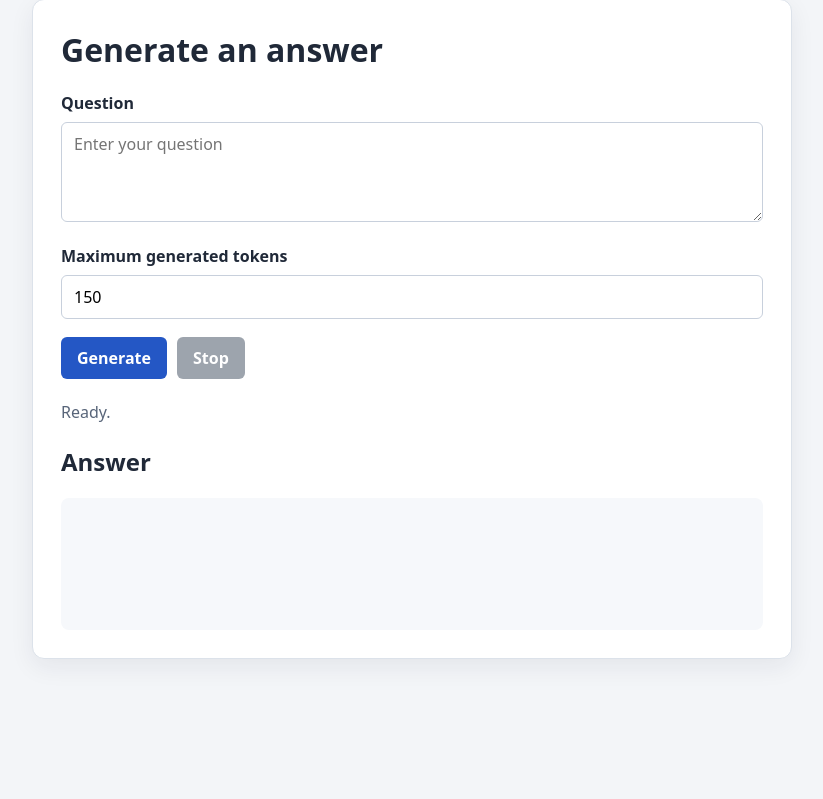
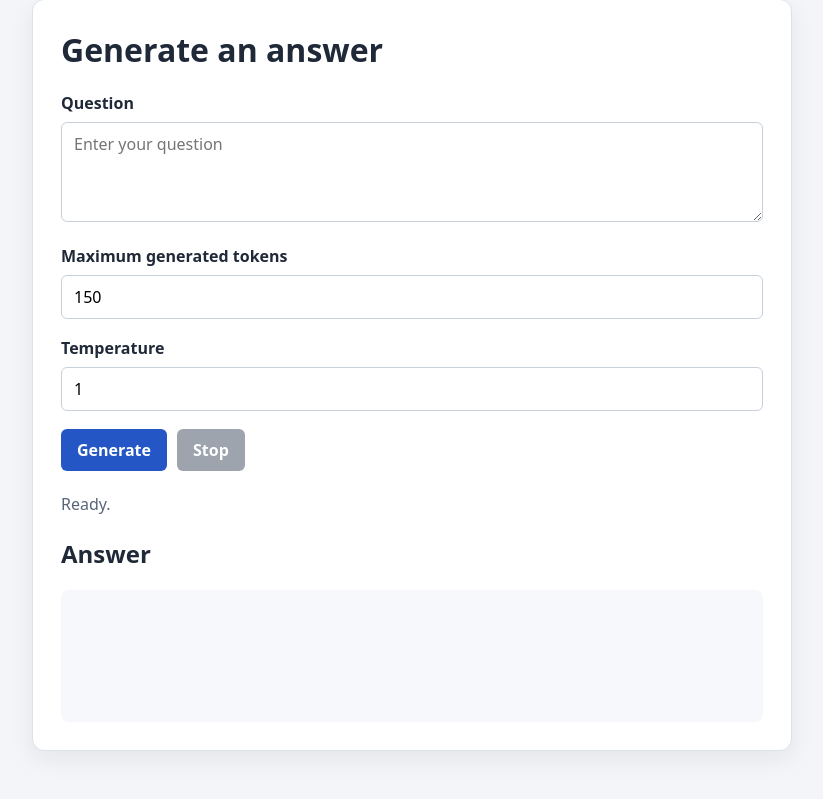
Before and after one commit to rav39439/Question_answer_instruction_tuning, a FastAPI app: page / in a window 1280 px wide. Shown: the part 49-848 px from the top of the page, without its empty margins (228-1051 px from the left). Before the commit the page ends 708 px from the top, so only its background shows below. Run offline with FastAPI, Linux system fonts and the light colour scheme; parts of the project's set-up code (start-up, migrations or seed data) failed here and were passed over.

Commit message:
made a minor change

```diff
--- a/main.py
+++ b/main.py
@@ -15,7 +15,7 @@ from transformers import BertTokenizerFast
 
 from fastapi import FastAPI
 from fastapi.responses import FileResponse, StreamingResponse
-from pydantic import BaseModel
+from pydantic import BaseModel, Field
 from huggingface_hub import hf_hub_download
 
 MODEL_DIR = Path("/tmp/models")
@@ -37,6 +37,7 @@ model = None
 class QuestionRequest(BaseModel):
     question: str
     max_gen: int = 250
+    temperature: float = Field(default=1.0, gt=0.0, allow_inf_nan=False)
 
 
 def load_tokenizer(tokenizer_path=None):
@@ -120,7 +121,26 @@ def positional_encoding_np(position, d_model):
     return angle_rads[np.newaxis, ...].astype(np.float32)
 
 
-def generate_answer(model, tokenizer, question, seq_len=256, max_gen=150):
+def sample_next_token(logits, temperature):
+    if not np.isfinite(temperature) or temperature <= 0:
+        raise ValueError("temperature must be a finite number greater than 0.")
+
+    scaled_logits = np.asarray(logits, dtype=np.float64) / temperature
+    scaled_logits -= np.max(scaled_logits)
+    probabilities = np.exp(scaled_logits)
+    probabilities /= probabilities.sum()
+
+    return int(np.random.choice(len(probabilities), p=probabilities))
+
+
+def generate_answer(
+    model,
+    tokenizer,
+    question,
+    seq_len=256,
+    max_gen=150,
+    temperature=1.0,
+):
 
     if seq_len < 2:
         raise ValueError("seq_len must be at least 2.")
@@ -192,9 +212,7 @@ def generate_answer(model, tokenizer, question, seq_len=256, max_gen=150):
 
         logits = model.run(None, feed)[0]
 
-        next_id_value = int(
-            np.argmax(logits[0, -1, :])
-        )
+        next_id_value = sample_next_token(logits[0, -1, :], temperature)
 
         generated_ids.append(next_id_value)
 
@@ -226,7 +244,8 @@ def generate_answer_stream(
     tokenizer,
     question,
     seq_len=256,
-    max_gen=150
+    max_gen=150,
+    temperature=1.0,
 ):
     """Generate and yield decoded text as tokens are produced."""
 
@@ -290,9 +309,7 @@ def generate_answer_stream(
 
         logits = model.run(None, feed)[0]
 
-        next_id_value = int(
-            np.argmax(logits[0, -1, :])
-        )
+        next_id_value = sample_next_token(logits[0, -1, :], temperature)
 
         # Stop at SEP or EOS.
         if next_id_value in [
@@ -358,7 +375,8 @@ def generate(request: QuestionRequest):
         model=model,
         tokenizer=tokenizer,
         question=request.question,
-        max_gen=request.max_gen
+        max_gen=request.max_gen,
+        temperature=request.temperature,
     )
 
     return {
@@ -379,7 +397,8 @@ def generate_stream(request: QuestionRequest):
                 model=model,
                 tokenizer=tokenizer,
                 question=request.question,
-                max_gen=request.max_gen
+                max_gen=request.max_gen,
+                temperature=request.temperature,
             ):
 
                 # Send only the newly generated portion.
--- a/templates/index.html
+++ b/templates/index.html
@@ -106,6 +106,10 @@
       <label for="max-gen">Maximum generated tokens</label>
       <input id="max-gen" name="max_gen" type="number" min="1" value="150">
 
+      <label for="temperature">Temperature</label>
+      <input id="temperature" name="temperature" type="number"
+        min="0.01" step="0.1" value="1">
+
       <div class="actions">
         <button id="submit" type="submit">Generate</button>
         <button id="stop" type="button" disabled>Stop</button>
@@ -123,6 +127,7 @@
     const form = document.querySelector("#question-form");
     const questionInput = document.querySelector("#question");
     const maxGenInput = document.querySelector("#max-gen");
+    const temperatureInput = document.querySelector("#temperature");
     const submitButton = document.querySelector("#submit");
     const stopButton = document.querySelector("#stop");
     const status = document.querySelector("#status");
@@ -223,7 +228,8 @@
           headers: { "Content-Type": "application/json" },
           body: JSON.stringify({
             question: questionInput.value,
-            max_gen: Number(maxGenInput.value)
+            max_gen: Number(maxGenInput.value),
+            temperature: Number(temperatureInput.value)
           }),
           signal: activeController.signal
         });
```
